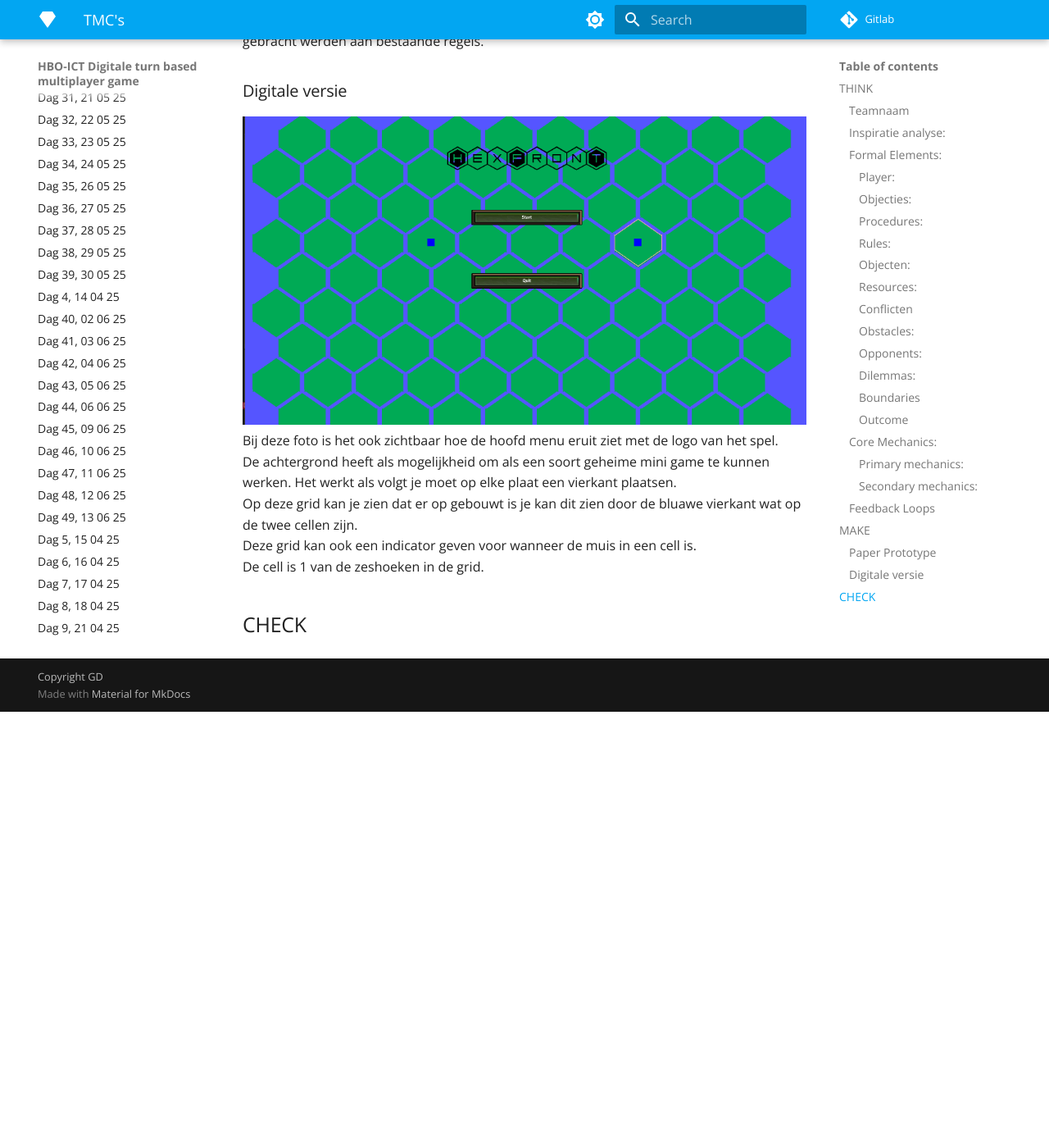
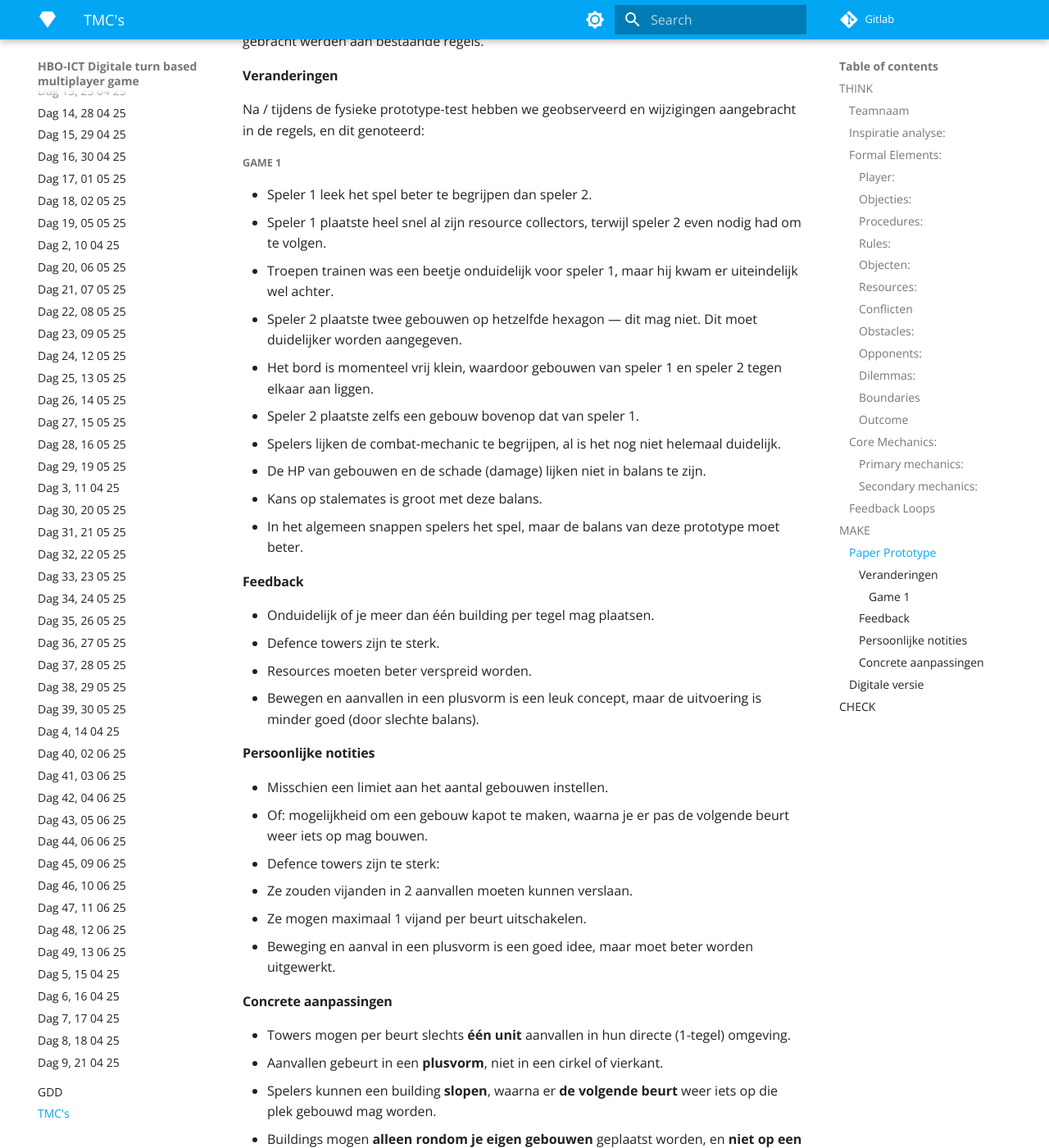
Before and after one commit to lieuweZ/HexFront, an MkDocs documentation site: the page built from docs/TMC's/TMC 1.md, in a window 1280 px wide and 1400 px high, scrolled down 5313 px. Shown: the whole window at 82% size. Built offline with MkDocs 1.6.1 and Material for MkDocs 9.7.7, drawn with Linux system fonts in a browser that asks for light colours; nearby versions of some CDN libraries; library files that are not in the unit come from our copies; before the commit the page ends 6181 px from its top, so only the background shows below that; some of the changed text lies outside the part shown.

Commit message:
Update file TMC 1.md

```diff
--- a/docs/TMC's/TMC 1.md
+++ b/docs/TMC's/TMC 1.md
@@ -112,6 +112,51 @@ Hiernaa werd er een soort playtest gedaan met het getekende versie.<br>
 
 Tijdens het spelen werden er veranderingen toegevoegt aan de regels en veranderingen gebracht werden aan bestaande regels.<br>
 
+#### Veranderingen
+
+Na / tijdens de fysieke prototype-test hebben we geobserveerd en wijzigingen aangebracht in de regels, en dit genoteerd:
+
+##### Game 1
+
+- Speler 1 leek het spel beter te begrijpen dan speler 2.
+- Speler 1 plaatste heel snel al zijn resource collectors, terwijl speler 2 even nodig had om te volgen.
+- Troepen trainen was een beetje onduidelijk voor speler 1, maar hij kwam er uiteindelijk wel achter.
+- Speler 2 plaatste twee gebouwen op hetzelfde hexagon — dit mag niet. Dit moet duidelijker worden aangegeven.
+- Het bord is momenteel vrij klein, waardoor gebouwen van speler 1 en speler 2 tegen elkaar aan liggen.
+- Speler 2 plaatste zelfs een gebouw bovenop dat van speler 1.
+- Spelers lijken de combat-mechanic te begrijpen, al is het nog niet helemaal duidelijk.
+- De HP van gebouwen en de schade (damage) lijken niet in balans te zijn.
+- Kans op stalemates is groot met deze balans.
+- In het algemeen snappen spelers het spel, maar de balans van deze prototype moet beter.
+
+#### Feedback
+
+- Onduidelijk of je meer dan één building per tegel mag plaatsen.
+- Defence towers zijn te sterk.
+- Resources moeten beter verspreid worden.
+- Bewegen en aanvallen in een plusvorm is een leuk concept, maar de uitvoering is minder goed (door slechte balans).
+
+#### Persoonlijke notities
+
+- Misschien een limiet aan het aantal gebouwen instellen.
+- Of: mogelijkheid om een gebouw kapot te maken, waarna je er pas de volgende beurt weer iets op mag bouwen.
+- Defence towers zijn te sterk:
+  - Ze zouden vijanden in 2 aanvallen moeten kunnen verslaan.
+  - Ze mogen maximaal 1 vijand per beurt uitschakelen.
+- Beweging en aanval in een plusvorm is een goed idee, maar moet beter worden uitgewerkt.
+
+#### Concrete aanpassingen
+
+- Towers mogen per beurt slechts **één unit** aanvallen in hun directe (1-tegel) omgeving.
+- Aanvallen gebeurt in een **plusvorm**, niet in een cirkel of vierkant.
+- Spelers kunnen een building **slopen**, waarna er **de volgende beurt** weer iets op die plek gebouwd mag worden.
+- Buildings mogen **alleen rondom je eigen gebouwen** geplaatst worden, en **niet op een tegel waar al een building staat** (voor zowel speler als vijand).
+- Troepen worden **geplaatst op de tile van de troop factory** (toevoegen aan handleiding).
+- Grotere focus op units voor volgende playtest.
+- Spelers focussen nu vooral op resource collection.
+- Bij het slopen van buildings krijg je **resources terug**, afhankelijk van het soort gebouw.
+
+
 ### Digitale versie
 
 ![Main menu](./img/mainmenu.png "main menu")<br>
```
